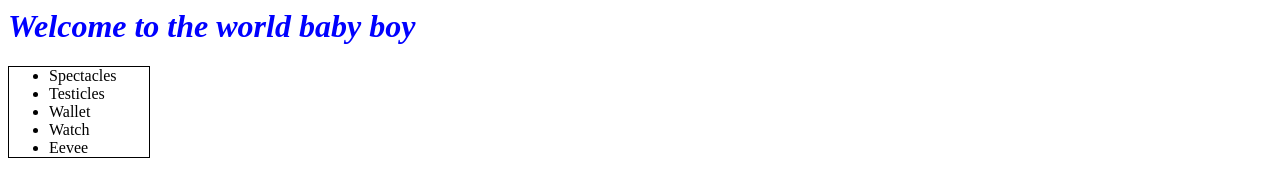
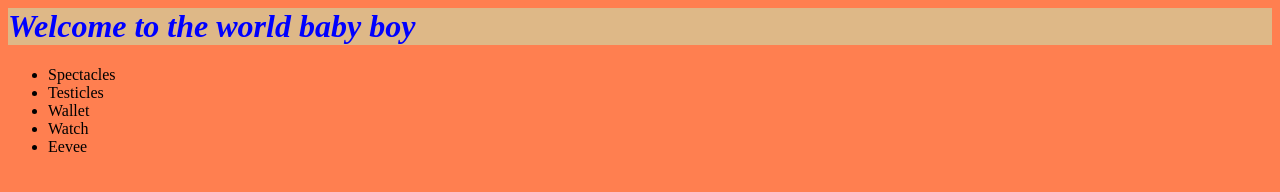
Before and after one commit to Jon-Dodge/gamified-school, a plain HTML site: page index.html in a window 1280 px wide. Drawn offline with Linux system fonts and the light colour scheme.

Commit message:
Normal update

```diff
--- a/style.css
+++ b/style.css
@@ -1,12 +1,8 @@
 h1 {
     font-style: italic;
     color: blue;
-
+    background-color:burlywood
     }
-
-    .main-body {
-        border: 1px solid black;
-        width: 100px;
-    }
-
+body {
+    background-color:coral
 }
```
